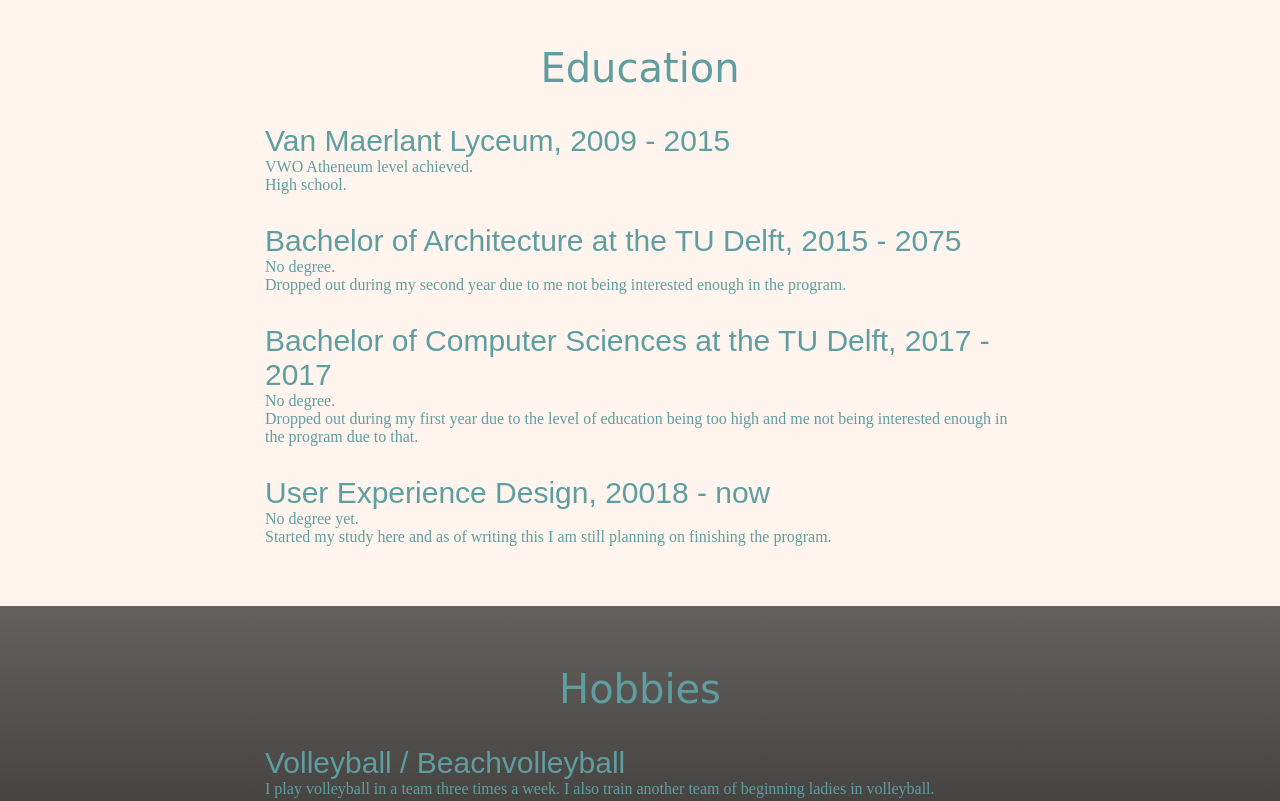
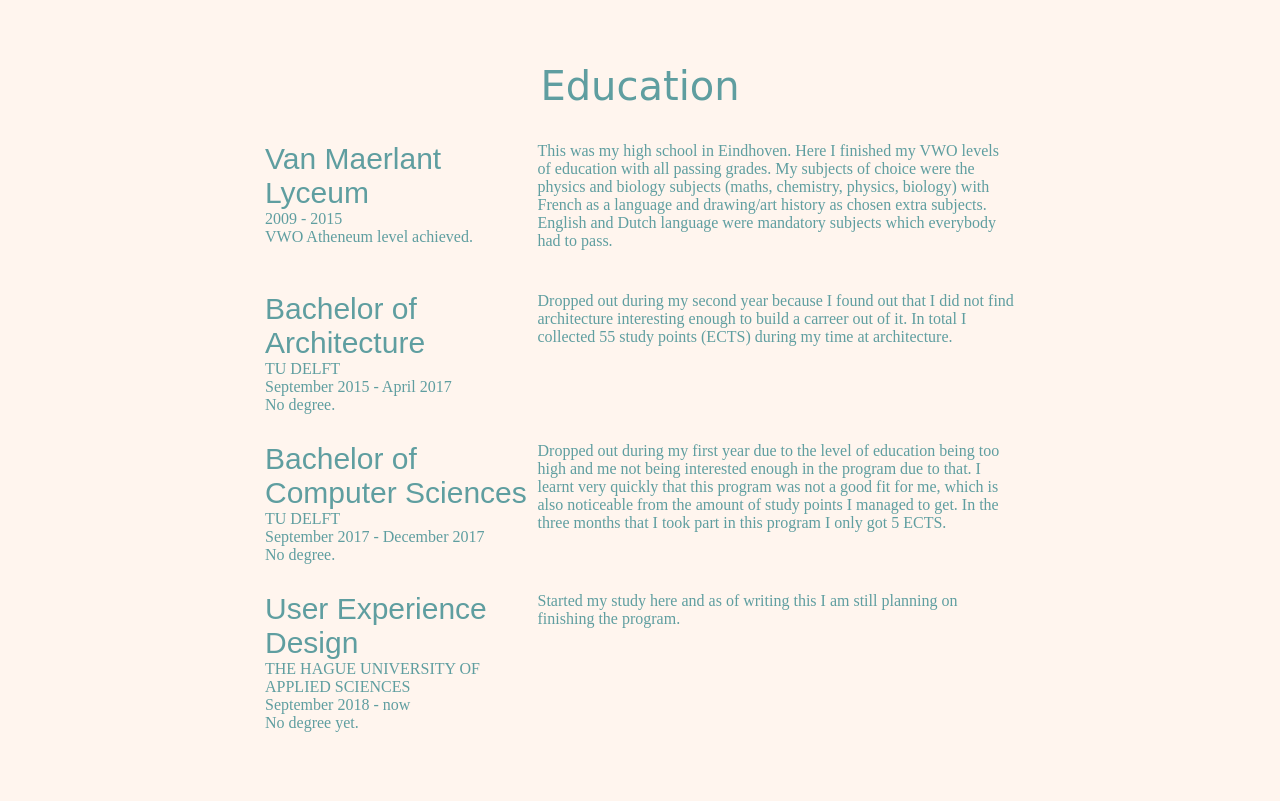
Before and after one commit to UXDSkillslab1718/4-final-assignment-challenge-RoanOBrien, a plain HTML site: page index.html in a window 1280 px wide. Shown: the part 1180-1981 px from the top of the page. Drawn offline with Linux system fonts and the light colour scheme; a web font is replaced by a local one.

Commit message:
First commit

```diff
--- a/css/styles.css
+++ b/css/styles.css
@@ -24,6 +24,10 @@ a {
 a:hover {
     text-decoration: none;
     color: white;
+}
+
+a:visited {
+    text-decoration: underline;
 }
 
 h1,
@@ -58,10 +62,11 @@ h3 {
 .uppercase {
     text-transform: uppercase;
 }
+
 .btn {
     text-decoration: none;
     background: red;
-    color: white;
+    color: black;
     padding: 10px;
     display: inline-block;
     font-family: 'Arial', sans-serif;
@@ -88,12 +93,14 @@ header {
     padding-top: 50px;
     position: relative;
 }
+
 .profile-img {
     width: 205px;
     height: 205px;
     border-radius: 50%;
     float: left;
 }
+
 .download {
     position: absolute;
     bottom: 0;
@@ -122,6 +129,7 @@ nav {
     top: 0;
     width: 100%;
 }
+
 nav a {
     display: inline-block;
     padding: 15px 20px;
@@ -132,15 +140,21 @@ nav a {
     color: powderblue;
 }
 
+nav a:visited {
+    background: black;
+}
+
 
 /* Work Experience
 ------------------------------------*/
 .work {
     background: seashell;
 }
+
 h3 ~ p {
     margin: 0;
 }
+
 .job-description p:first-of-type {
     margin-top: 0;
 }
@@ -151,6 +165,7 @@ h3 ~ p {
 .education {
     background: seashell;
 }
+
 p + h3 {
     margin-top: 30px;
 }
@@ -180,26 +195,28 @@ p + h3 {
 
 /* Media Queries
 ------------------------------------*/
-@media (min-width: 900px){
+@media (min-width: 900px) {
 
     .column-narrow {
-    width: 30%;
+        width: 35%;
         float: left;
         min-height: 150px;
     }
 
     .column-wide {
-    width: 70%;
+        width: 65%;
         float: left;
         min-height: 150px;
         padding-left: 10px;
     }
 }
-@media (max-width: 899px){
-    header{
+
+@media (max-width: 899px) {
+    header {
         text-align: center;
     }
-    .profile-img{
+
+    .profile-img {
         width: 150px;
         height: 150px;
     }
--- a/index.html
+++ b/index.html
@@ -20,14 +20,14 @@
             <a href="#contact">Contact</a>
         </nav>
         <div class="content-wrap">
-            <img class="profile-img column-narrow" src="images/pfliquicity.jpg" alt="Roan O'Brien">
+            <img class="profile-img" src="images/pfliquicity.jpg" alt="Roan O'Brien">
             <div class="column-wide">
                 <h1>Roan O'Brien</h1>
                 <h2>Student User Experience Design</h2>
-                <p>Fulltime Liquicity fanboy, lover of mountains and all-round adventurer, Drum and Bass</p>
+                <p>I love playing volleyball, hiking in the mountains (if possible), watching movies and listening to various kinds of music such as Reggae and Drum &amp; Bass</p>
             </div>
         </div>
-        <a href="CVroan.pdf" class="btn download" target="_blank">Download PDF</a>
+        <a href="CVroan.pdf" class="btn download" target="_blank">Download PDF of CV</a>
     </header>
 
     <main>
@@ -79,26 +79,49 @@
                 <h2 class="titleBackground">Education</h2>
 
                 <!-- School details: copy this whole block to add more schools. -->
-                <h3>Van Maerlant Lyceum, 2009 - 2015</h3>
-                <p>VWO Atheneum level achieved.</p>
+                <div class="column-narrow">
+                    <h3>Van Maerlant Lyceum</h3>
+                    <p>2009 - 2015</p>
+                    <p>VWO Atheneum level achieved.</p>
+                </div>
 
-                <p>High school.</p>
+                <div class="column-wide job-description">
+                    <p>This was my high school in Eindhoven. Here I finished my VWO levels of education with all passing grades. My subjects of choice were the physics and biology subjects (maths, chemistry, physics, biology) with French as a language and drawing/art history as chosen extra subjects. English and Dutch language were mandatory subjects which everybody had to pass.</p>
+                </div>
 
-                <h3>Bachelor of Architecture at the TU Delft, 2015 - 2075</h3>
-                <p>No degree.</p>
+                <div class="column-narrow">
+                    <h3>Bachelor of Architecture</h3>
+                    <p class="uppercase">TU Delft</p>
+                    <p>September 2015 - April 2017</p>
+                    <p>No degree.</p>
+                </div>
 
-                <p>Dropped out during my second year due to me not being interested enough in the program.</p>
+                <div class="column-wide job-description">
+                    <p>Dropped out during my second year because I found out that I did not find architecture interesting enough to build a carreer out of it. In total I collected 55 study points (ECTS) during my time at architecture. </p>
+                </div>
 
-                <h3>Bachelor of Computer Sciences at the TU Delft, 2017 - 2017</h3>
-                <p>No degree.</p>
+                <div class="column-narrow">
+                    <h3>Bachelor of Computer Sciences</h3>
+                    <p class="uppercase">TU Delft</p>
+                    <p>September 2017 - December 2017</p>
+                    <p>No degree.</p>
+                </div>
 
-                <p>Dropped out during my first year due to the level of education being too high and me not being interested enough in the program due to that.</p>
+                <div class="column-wide job-description">
+                    <p>Dropped out during my first year due to the level of education being too high and me not being interested enough in the program due to that. I learnt very quickly that this program was not a good fit for me, which is also noticeable from the amount of study points I managed to get. In the three months that I took part in this program I only got 5 ECTS.</p>
+                </div>
 
-                <h3>User Experience Design, 20018 - now</h3>
-                <p>No degree yet.</p>
+                <div class="column-narrow">
+                    <h3>User Experience Design</h3>
+                    <p class="uppercase">The Hague University of Applied Sciences</p>
+                    <p>September 2018 - now</p>
+                    <p>No degree yet.</p>
+                </div>
 
-                <p>Started my study here and as of writing this I am still planning on finishing the program.</p>
+                <div class="column-wide job-description">
+                    <p>Started my study here and as of writing this I am still planning on finishing the program.</p>
                 <!-- End of school details. -->
+                </div>
             </div>
         </section>
 
@@ -114,6 +137,9 @@
 
                 <h3>Architecture</h3>
                 <p>Although I dropped out of the bachelor of Architecture at the TU Delft, I am still very much interested in architecture. I just prefer to be active with it as a hobby in stead of a full study/job.</p>
+
+                <h3>Playing nerdy board games with friends</h3>
+                <p>I also love playing nerdy games with some of my friends from my volleyball club. Games such as Dungeons &amp; Dragons. When we play these kind of games we will just chill at someone's house and play the game all evening long. </p>
             </div>
         </section>
     </main>
@@ -130,7 +156,7 @@
             <a href="https://www.facebook.com/robo1357" target="_blank">My Facebook page</a>
         </div>
 
-        <p>Copyright 2018 by Roan O'Brien</p>
+        <p>Copyright 2019 by Roan O'Brien</p>
     </footer>
 </body>
 
```
Lines whose indentation alone changed are shown as unchanged.
